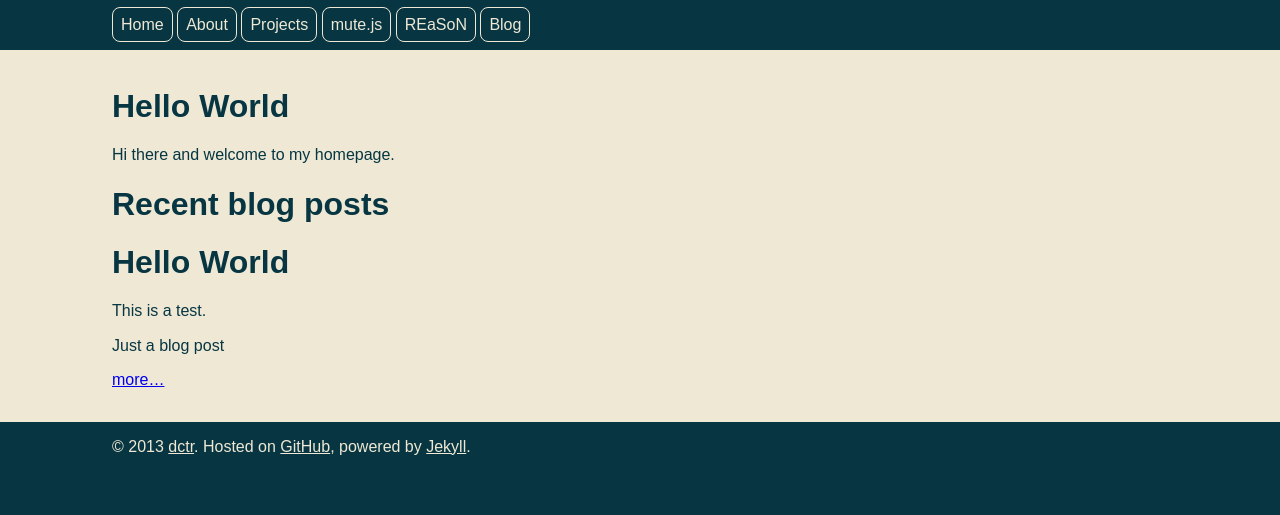
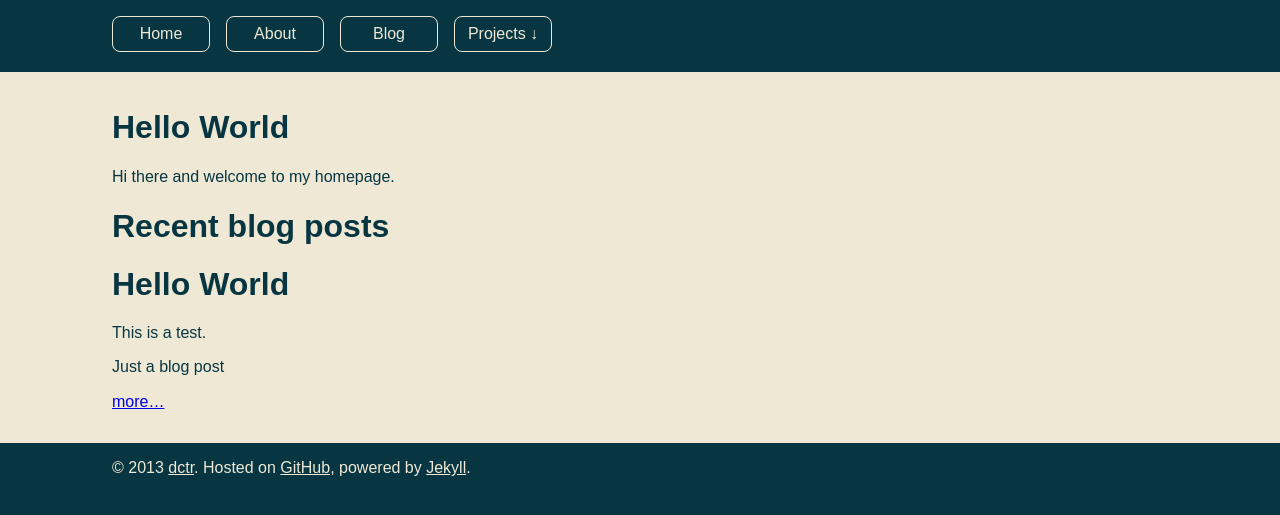
Before and after one commit to dctr/dctr.github.io, a Jekyll site: the page built from index.md, in a window 1280 px wide. Shown: the top 515 px of the page. Built offline with Jekyll 4.4.1, drawn with Linux system fonts in a browser that asks for light colours; nearby versions of some CDN libraries; library files that are not in the unit come from our copies.

Commit message:
Tried nav bar, test for mobile

```diff
--- a/_layouts/default.html
+++ b/_layouts/default.html
@@ -18,14 +18,14 @@
         <ul>
           <li><a href="/" class="button">Home</a></li>
           <li><a href="/about" class="button">About</a></li>
+          <li><a href="/blog" class="button">Blog</a></li>
           <li>
-            <span class="button">Projects</span>
+            <a href="#" class="button">Projects &darr;</a>
             <ul>
               <li><a href="/mute.js" class="button">mute.js</a></li>
               <li><a href="/reason" class="button">REaSoN</a></li>
             </ul>
           </li>
-          <li><a href="/blog" class="button">Blog</a></li>
         </ul>
       </nav>
     </header>
--- a/styles/default.css
+++ b/styles/default.css
@@ -340,33 +340,57 @@ body > * {
   padding-top: 1em;
   padding-bottom: 1em; }
 
-nav ul, nav li {
-  display: inline;
-  margin: 0;
-  padding: 0; }
-
-.button {
-  border: 1px solid;
-  border-radius: 0.5em;
-  padding: 0.5em;
-  text-decoration: none; }
+nav {
+  height: 2.5em; }
+  nav a {
+    text-decoration: none; }
+  nav ul {
+    margin: 0;
+    padding: 0; }
+  nav li {
+    display: inline;
+    float: left;
+    margin: 0;
+    margin-right: 1em;
+    padding: 0; }
+  nav ul ul {
+    display: none; }
+  nav li:active ul, nav li:hover ul {
+    display: block;
+    width: 5em; }
+  nav li ul {
+    position: fixed; }
 
 /*
- * Colors
+ * Colors / Fonts
  */
 body {
   background-color: #073642;
   color: #eee8d5; }
 
 header a, footer a {
+  background-color: #073642;
   color: #eee8d5; }
 
 div[role="main"] {
   background-color: #eee8d5;
   color: #073642; }
 
+dt {
+  font-weight: bold; }
+
 /*
  * Modules
  */
-dt {
-  font-weight: bold; }
+.button {
+  border: 1px solid;
+  border-radius: 0.5em;
+  cursor: pointer;
+  display: inline-block;
+  padding: 0.5em;
+  text-align: center;
+  text-decoration: none;
+  width: 5em; }
+
+.floatright {
+  float: right; }
```
Also changed, not shown: src/default.scss (+40 -11 lines).
